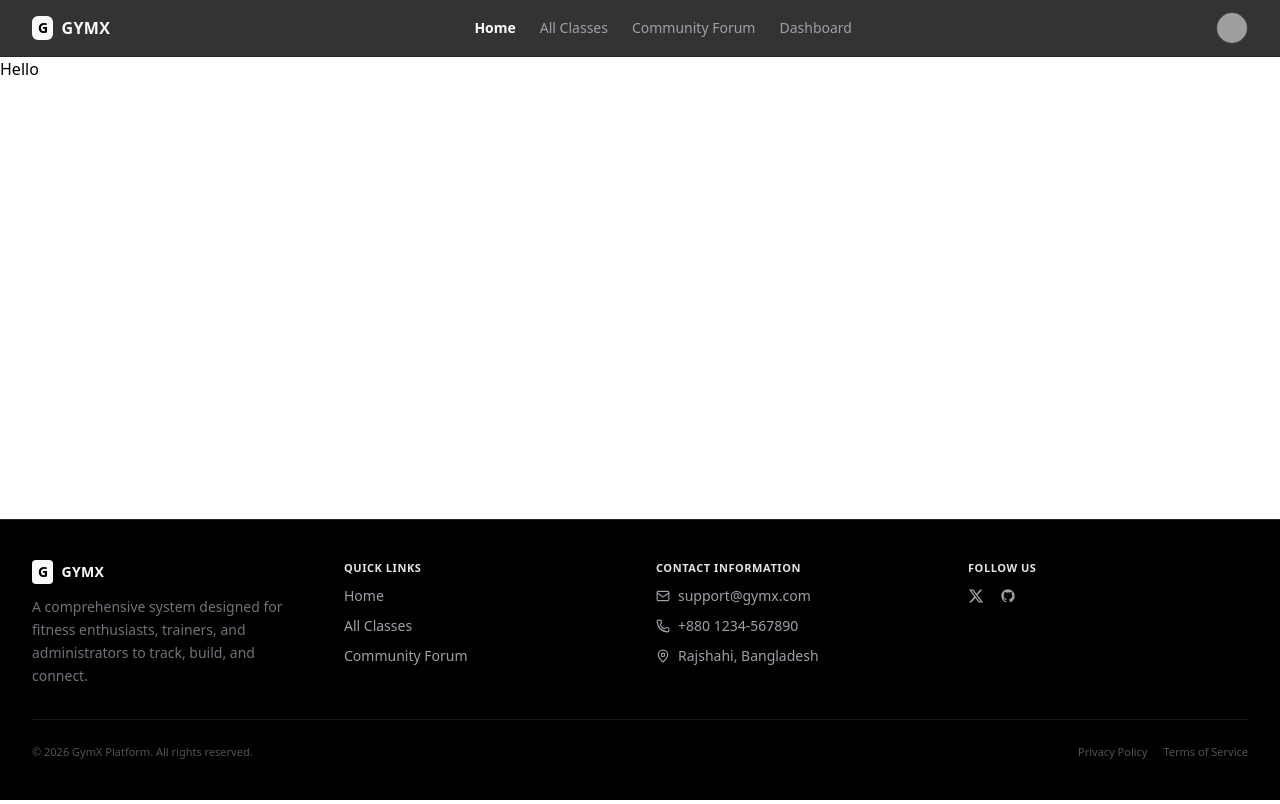
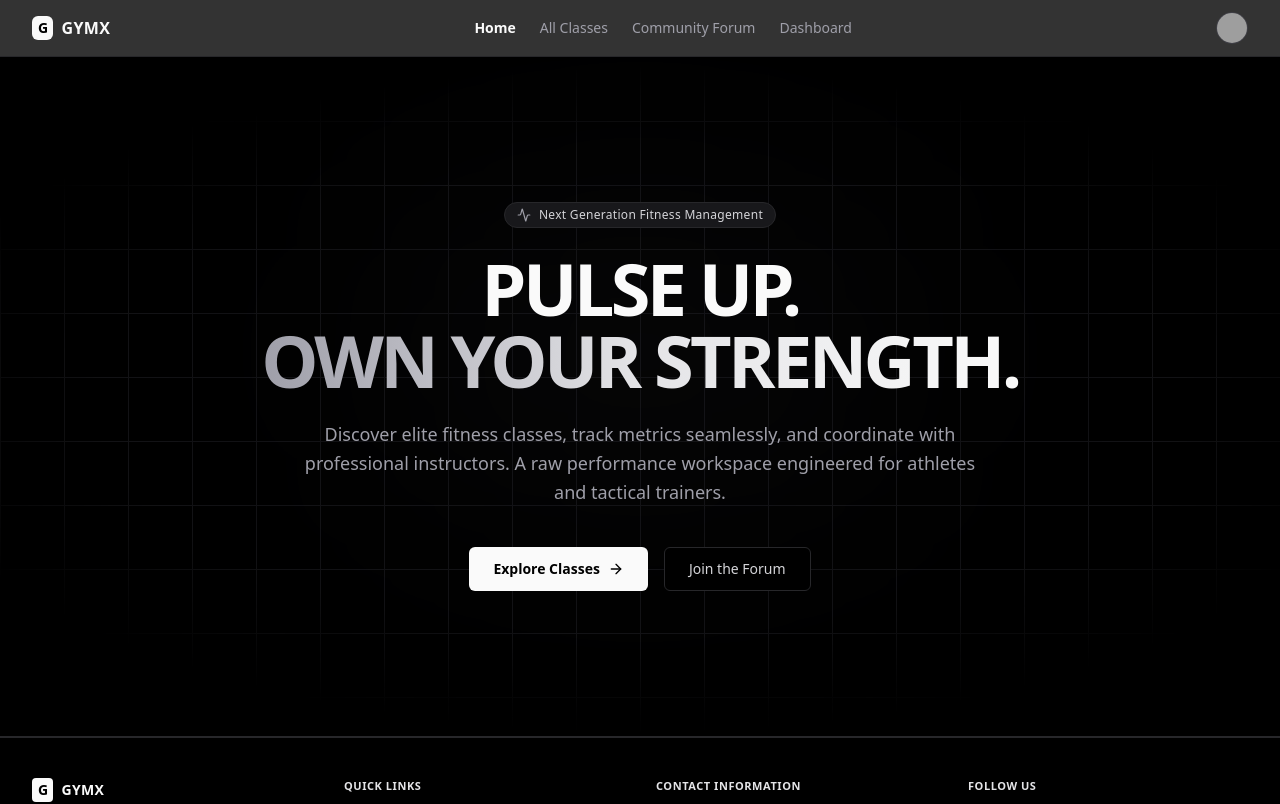
Before and after one commit to Nabil593/gymx-client, a Next.js app: page / in a window 1280 px wide. Shown: the top 804 px of the page. Built offline with nearby package versions, Linux system fonts and the light colour scheme; grey boxes are pictures that could not be loaded.

Commit message:
add banner with framer motion animation

```diff
--- a/package.json
+++ b/package.json
@@ -9,6 +9,7 @@
     "lint": "eslint"
   },
   "dependencies": {
+    "framer-motion": "^12.40.0",
     "lucide-react": "^1.20.0",
     "next": "16.2.9",
     "react": "19.2.4",
--- a/src/app/page.js
+++ b/src/app/page.js
@@ -1,9 +1,10 @@
+import Banner from "@/components/shared/Banner";
 import Image from "next/image";
 
 export default function Home() {
   return (
     <div>
-      <h1>Hello</h1>
+      <Banner />
     </div>
   );
 }
--- /dev/null
+++ b/src/components/shared/Banner.jsx
@@ -0,0 +1,84 @@
+"use client";
+
+import React from 'react';
+import Link from 'next/link';
+import { motion } from 'framer-motion';
+import { ArrowRight, Activity } from 'lucide-react';
+
+export default function Banner() {
+    return (
+        <div className="relative w-full min-h-[85vh] flex items-center justify-center overflow-hidden bg-black text-zinc-50 border-b border-zinc-800">
+
+            {/* Shadcn style minimalist subtle grid background */}
+            <div className="absolute inset-0 bg-[linear-gradient(to_right,#1f1f23_1px,transparent_1px),linear-gradient(to_bottom,#1f1f23_1px,transparent_1px)] bg-[size:4rem_4rem] [mask-image:radial-gradient(ellipse_60%_50%_at_50%_50%,#000_70%,transparent_100%)] opacity-60" />
+
+            {/* Radical X-shaped background glow accents */}
+            <div className="absolute top-1/4 left-1/2 -translate-x-1/2 w-[500px] h-[250px] bg-zinc-800/20 blur-[120px] rounded-full pointer-events-none" />
+
+            <div className="relative max-w-4xl mx-auto px-4 text-center flex flex-col items-center z-10">
+
+                {/* Top Mini Pill Badge */}
+                <motion.div
+                    initial={{ opacity: 0, y: -10 }}
+                    animate={{ opacity: 1, y: 0 }}
+                    transition={{ duration: 0.4 }}
+                    className="inline-flex items-center space-x-2 bg-zinc-900 border border-zinc-800 rounded-full px-3 py-1 mb-6"
+                >
+                    <Activity className="h-3.5 w-3.5 text-zinc-400" />
+                    <span className="text-xs font-medium text-zinc-300 tracking-wide">
+                        Next Generation Fitness Management
+                    </span>
+                </motion.div>
+
+                {/* Energetic Title with Framer Motion */}
+                <motion.h1
+                    initial={{ opacity: 0, y: 15 }}
+                    animate={{ opacity: 1, y: 0 }}
+                    transition={{ duration: 0.5, delay: 0.1 }}
+                    className="text-4xl sm:text-6xl lg:text-7xl font-black tracking-tighter text-zinc-50 uppercase"
+                >
+                    PULSE UP.<br />
+                    <span className="bg-gradient-to-r from-zinc-400 via-zinc-200 to-zinc-50 bg-clip-text text-transparent">
+                        OWN YOUR STRENGTH.
+                    </span>
+                </motion.h1>
+
+                {/* Brief Description */}
+                <motion.p
+                    initial={{ opacity: 0 }}
+                    animate={{ opacity: 1 }}
+                    transition={{ duration: 0.5, delay: 0.3 }}
+                    className="mt-6 text-zinc-400 text-sm sm:text-lg max-w-xl sm:max-w-2xl leading-relaxed font-normal tracking-normal"
+                >
+                    Discover elite fitness classes, track metrics seamlessly, and coordinate with professional instructors. A raw performance workspace engineered for athletes and tactical trainers.
+                </motion.p>
+
+                {/* CTA Buttons Block */}
+                <motion.div
+                    initial={{ opacity: 0, y: 10 }}
+                    animate={{ opacity: 1, y: 0 }}
+                    transition={{ duration: 0.4, delay: 0.4 }}
+                    className="mt-10 flex flex-col sm:flex-row items-center gap-4 w-full sm:w-auto"
+                >
+                    {/* Main "Explore Classes" CTA */}
+                    <Link
+                        href="/all-classes"
+                        className="group w-full sm:w-auto bg-zinc-50 hover:bg-zinc-200 text-black text-sm font-semibold h-11 px-6 rounded-md inline-flex items-center justify-center transition-colors gap-2"
+                    >
+                        <span>Explore Classes</span>
+                        <ArrowRight className="h-4 w-4 transition-transform group-hover:translate-x-1" />
+                    </Link>
+
+                    {/* Secondary X-Style Outline CTA */}
+                    <Link
+                        href="/community-forum"
+                        className="w-full sm:w-auto bg-black hover:bg-zinc-900 text-zinc-300 hover:text-zinc-50 text-sm font-medium h-11 px-6 rounded-md inline-flex items-center justify-center transition-colors border border-zinc-800"
+                    >
+                        Join the Forum
+                    </Link>
+                </motion.div>
+
+            </div>
+        </div>
+    );
+}
```
Also changed, not shown: 1 other file (tests, documents, lock files or other folders).
